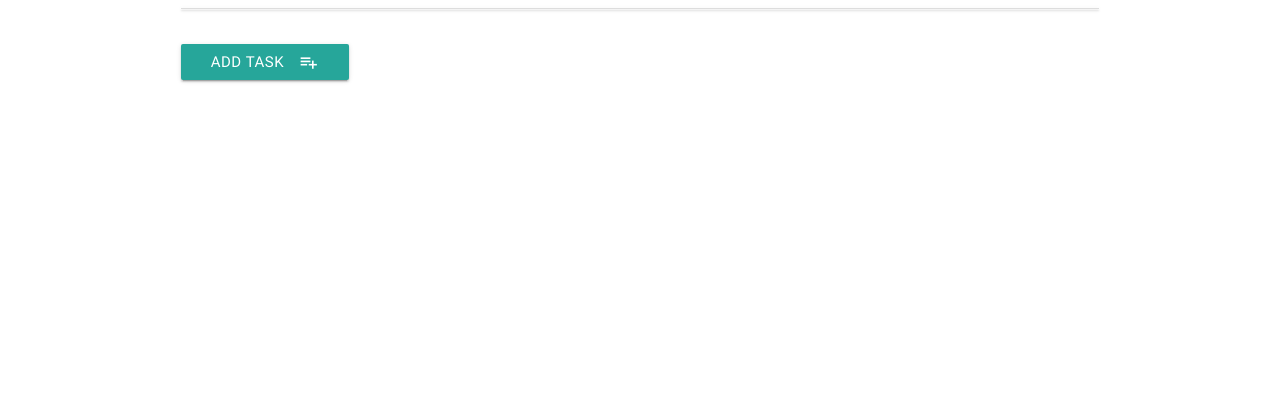
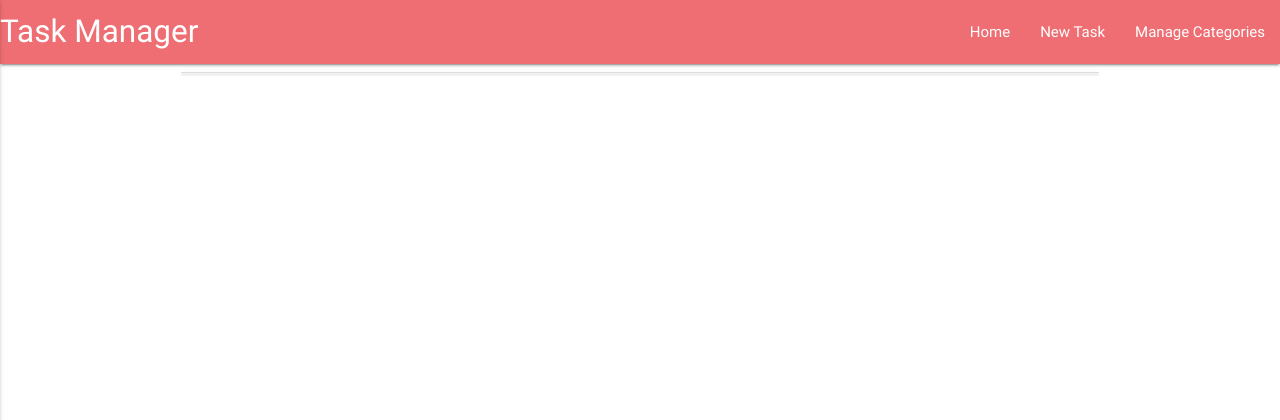
Before and after one commit to SOliv1/task-manager-mini-project, a Flask app: page /get_tasks in a window 1280 px wide. Shown: the top 420 px of the page. Run offline with Flask 2, Linux system fonts and the light colour scheme; data that the repository does not hold is empty; some libraries are stand-ins or nearby versions.

Commit message:
readded the nav bar

```diff
--- a/templates/base.html
+++ b/templates/base.html
@@ -9,6 +9,25 @@
 </head>
 
 <body>
+    <header>
+        <nav>
+            <div class="nav-wrapper">
+                <a href="{{url_for('get_tasks')}}" class="brand-logo">Task Manager</a>
+                <a href="#" data-activates="mobile-demo" class="button-collapse"><i class="material-icons">menu</i></a>
+                <ul id="nav-mobile" class="right hide-on-med-and-down">
+                    <li><a href="{{url_for('get_tasks')}}">Home</a></li>
+                    <li><a href="{{url_for('add_task')}}">New Task</a></li>
+                    <li><a href="{{url_for('get_categories')}}">Manage Categories</a></li>
+                </ul>
+                <ul class="side-nav" id="mobile-demo">
+                    <li><a href="{{url_for('get_tasks')}}">Home</a></li>
+                    <li><a href="{{url_for('add_task')}}">New Task</a></li>
+                    <li><a href="{{url_for('get_categories')}}">Manage Categories</a></li>
+                </ul>
+            </div>
+        </nav>
+    </header>
+
     <div class="container">
         {% block content %} {% endblock %}
     </div>
@@ -18,8 +37,8 @@
         $(document).ready(function() {
             $('.collapsible').collapsible();
             $('select').material_select();
+            $(".button-collapse").sideNav();
         });
-
 
         $('.datepicker').pickadate({
             selectMonths: true, // Creates a dropdown to control month
--- a/templates/categories.html
+++ b/templates/categories.html
@@ -1,3 +1,4 @@
+<!DOCTYPE html>
 {% extends 'base.html'%} {% block content %}
 
 <div class="row">
@@ -8,14 +9,12 @@
             <div class="collapsible-header">
                 <a href="{{url_for('delete_category', category_id=category._id)}}" class="waves-effect waves-light btn btn_small">Del</a>
                 <a href="{{url_for('edit_category', category_id=category._id)}}" class="waves-effect waves-light btn btn_small blue">Edit</a>
-
                 <div class="task_header">
                     <strong>{{category.category_name}}</strong>
                 </div>
             </div>
         </li>
         {% endfor %}
-
     </ul>
 </div>
 <div class="row">
--- a/templates/tasks.html
+++ b/templates/tasks.html
@@ -9,9 +9,8 @@
                     <i class="material-icons">expand_more</i>
                     <a href="{{url_for('delete_task', task_id=task._id)}}" class="waves-effect waves-light btn btn_small">Done</a>
                     <a href="{{url_for('edit_task', task_id=task._id)}}" class="waves-effect waves-light btn btn_small blue">Edit</a>
-
                 </div>
-                <div class="task_header col s9">
+                <div class=" task_header col s9">
                     <strong>{{task.task_name}}</strong> - {{task.due_date}}
                 </div>
             </div>
@@ -24,9 +23,4 @@
         {% endfor %}
     </ul>
 </div>
-<div class="row">
-    <a href= "{{url_for('add_task')}}"class = "waves-effect waves-light btn">
-        <i class="material-icons right">playlist_add</i>Add Task
-    </a>
-</div>
 {% endblock %}
```
Also changed, not shown: .theia/settings.json, app.py (line endings or trailing spaces).
